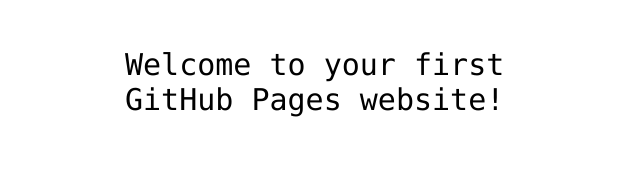
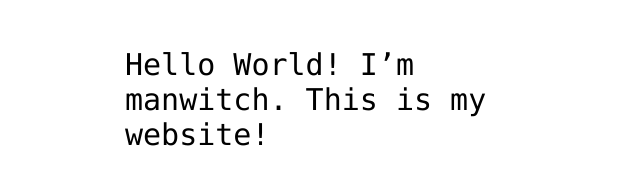
Before and after one commit to manwitch/hello-world, a plain HTML site: page index.html in a window 1280 px wide. Shown: the part 341-526 px from the top of the page, without its empty margins (315-955 px from the left). Drawn offline with Linux system fonts and the light colour scheme.

Commit message:
Update index.html

```diff
--- a/index.html
+++ b/index.html
@@ -12,7 +12,7 @@
 <img src="https://octodex.github.com/images/daftpunktocat-thomas.gif" id="octocat" alt="octocat-gif" />
 
 <!-- Change this code here by copy and pasting your template on line 15 -->
-<p>Welcome to your first GitHub Pages website!</p>
+<p>Hello World! I’m manwitch. This is my website!</p>
 
 </body>
 </html>
```
